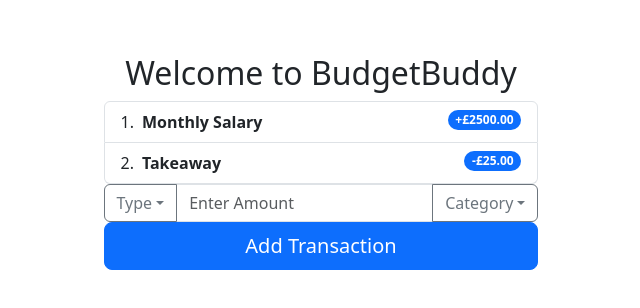
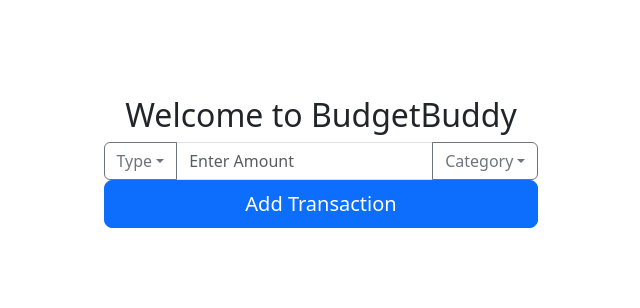
Before and after one commit to reececorkhill/BudgetBuddy, a React (Vite) app: page / in a window 1280 px wide. Shown: the part 238-546 px from the top of the page, without its empty margins (319-959 px from the left). Built offline with nearby package versions, Linux system fonts and the light colour scheme.

Commit message:
Added functionality to get localstorage data to display as list items.

```diff
--- a/src/components/Transactions.jsx
+++ b/src/components/Transactions.jsx
@@ -3,21 +3,20 @@ import Badge from 'react-bootstrap/Badge';
 import ListGroup from 'react-bootstrap/ListGroup';
 
 const Transactions = () => {
+
+    let savedTransactions = JSON.parse(localStorage.getItem('transactionObject')) || []; // Getting data from localstorage.
+
     return (
         <div>
             <ListGroup as="ol" numbered>
-                <ListGroup.Item as="li" className="d-flex justify-content-between align-items-start">
-                    <div className="ms-2 me-auto">
-                        <div className="fw-bold">Monthly Salary</div> {/* <-- PLACEHOLDER TEXT: This will be the Transaction Name - from localstorage. */}
-                    </div>
-                    <Badge bg="primary" pill>+£2500.00</Badge> {/* <-- PLACEHOLDER TEXT: This will be the Transaction Amount - from localstorage. */}
+            {savedTransactions.map((data, index) => (
+                <ListGroup.Item as="li" className="d-flex justify-content-between align-items-start" key={index}>
+                <div className="ms-2 me-auto">
+                    <div className="fw-bold">{data.category}</div> {/* <-- Category name from localstorage. */}
+                </div>
+                <Badge bg="primary" pill>£{data.amount}</Badge> {/* <-- Amount from localstorage. */}
                 </ListGroup.Item>
-                <ListGroup.Item as="li" className="d-flex justify-content-between align-items-start" >
-                    <div className="ms-2 me-auto">
-                        <div className="fw-bold">Takeaway</div>
-                    </div>
-                    <Badge bg="primary" pill>-£25.00</Badge>
-                </ListGroup.Item>
+            ))}
             </ListGroup>
         </div>
     );
```
